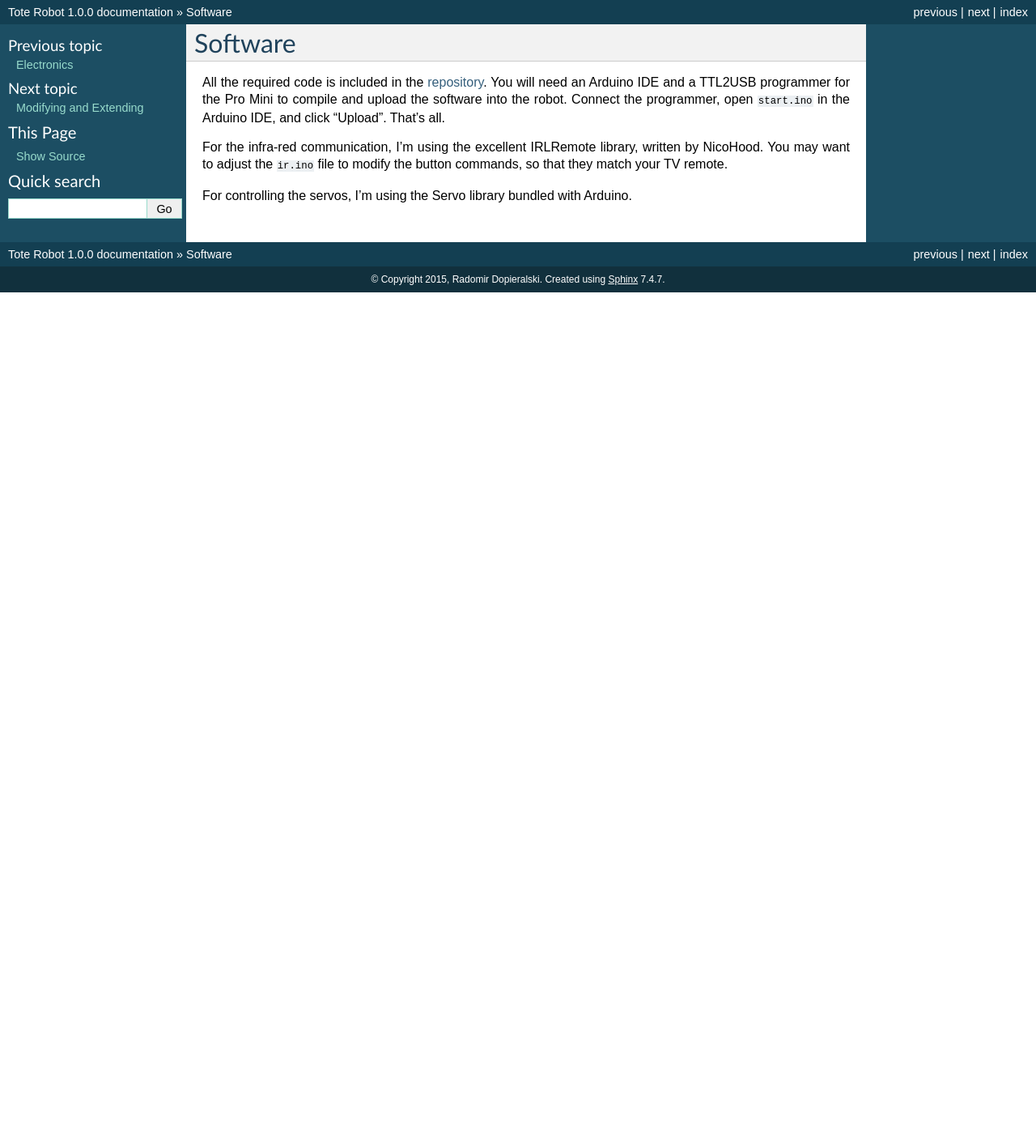
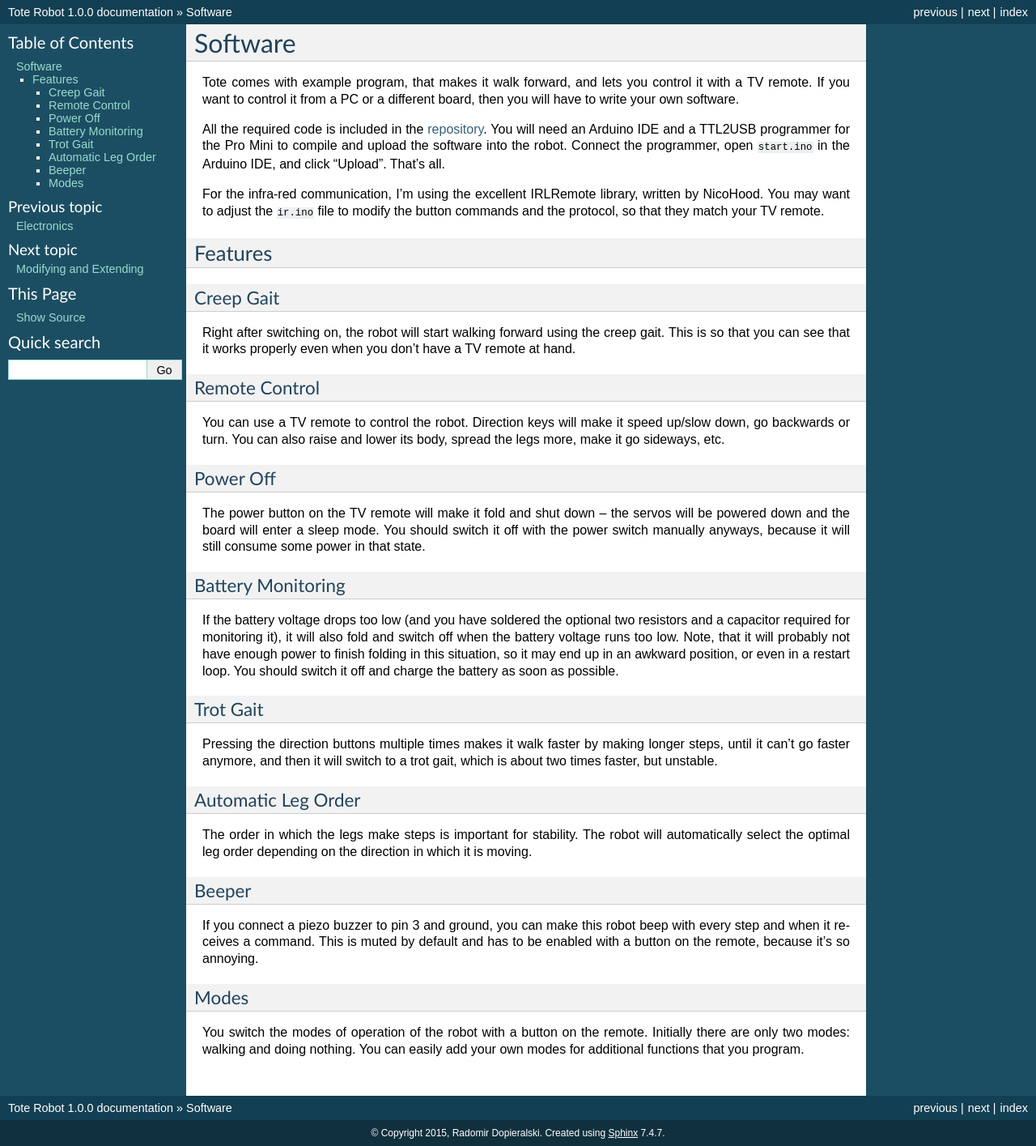
Before and after one commit to andrewsagio/tote, a Sphinx documentation site: the page built from doc/software.rst, in a window 1280 px wide. Shown: the whole page at 81% size. Built offline with Sphinx 7.4.7, drawn with Linux system fonts in a browser that asks for light colours; formulas are drawn with MathJax 3; before the commit the page ends 900 px from its top, so only the background shows below that.

Commit message:
Add description of the software to the docs

```diff
--- a/doc/software.rst
+++ b/doc/software.rst
@@ -1,5 +1,9 @@
 Software
 ********
+
+Tote comes with example program, that makes it walk forward, and lets you
+control it with a TV remote. If you want to control it from a PC or a different
+board, then you will have to write your own software.
 
 All the required code is included in the repository_. You will need an Arduino
 IDE and a TTL2USB programmer for the Pro Mini to compile and upload the
@@ -10,6 +14,75 @@ Arduino IDE, and click "Upload". That's all.
 
 For the infra-red communication, I'm using the excellent IRLRemote library,
 written by NicoHood. You may want to adjust the ``ir.ino`` file to modify the
-button commands, so that they match your TV remote.
+button commands and the protocol, so that they match your TV remote.
 
-For controlling the servos, I'm using the Servo library bundled with Arduino.
+
+Features
+========
+
+Creep Gait
+----------
+
+Right after switching on, the robot will start walking forward using the creep
+gait. This is so that you can see that it works properly even when you don't
+have a TV remote at hand.
+
+
+Remote Control
+--------------
+
+You can use a TV remote to control the robot. Direction keys will make it speed
+up/slow down, go backwards or turn. You can also raise and lower its body,
+spread the legs more, make it go sideways, etc.
+
+
+Power Off
+---------
+
+The power button on the TV remote will make it fold and shut down -- the servos
+will be powered down and the board will enter a sleep mode. You should switch
+it off with the power switch manually anyways, because it will still consume
+some power in that state.
+
+
+Battery Monitoring
+------------------
+
+If the battery voltage drops too low (and you have soldered the optional two
+resistors and a capacitor required for monitoring it), it will also fold and
+switch off when the battery voltage runs too low. Note, that it will probably
+not have enough power to finish folding in this situation, so it may end up in
+an awkward position, or even in a restart loop. You should switch it off and
+charge the battery as soon as possible.
+
+
+Trot Gait
+---------
+
+Pressing the direction buttons multiple times makes it walk faster by making
+longer steps, until it can't go faster anymore, and then it will switch to a
+trot gait, which is about two times faster, but unstable.
+
+
+Automatic Leg Order
+-------------------
+
+The order in which the legs make steps is important for stability. The robot
+will automatically select the optimal leg order depending on the direction in
+which it is moving.
+
+
+Beeper
+------
+
+If you connect a piezo buzzer to pin 3 and ground, you can make this robot
+beep with every step and when it receives a command. This is muted by default
+and has to be enabled with a button on the remote, because it's so annoying.
+
+
+Modes
+-----
+
+You switch the modes of operation of the robot with a button on the remote.
+Initially there are only two modes: walking and doing nothing. You can easily
+add your own modes for additional functions that you program.
```
